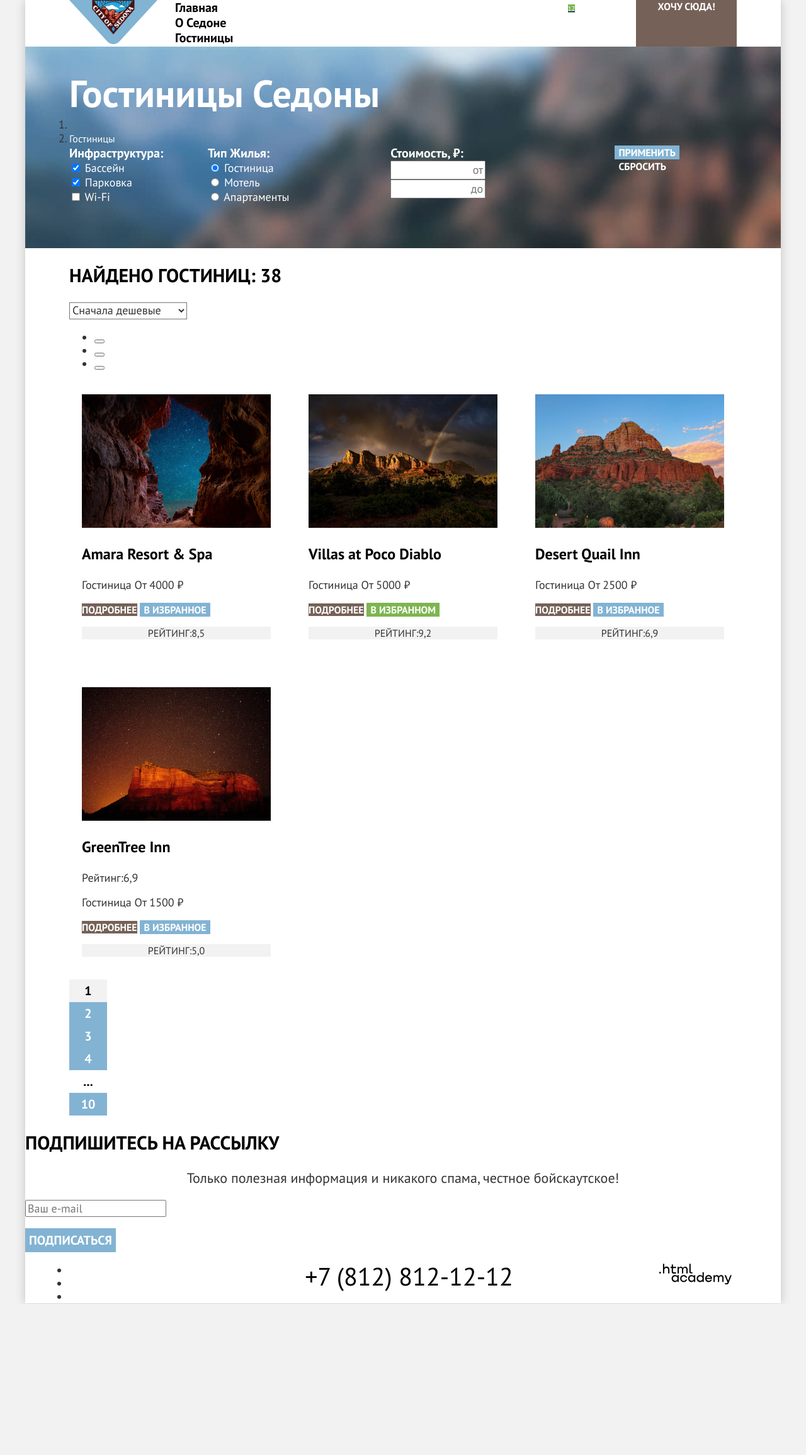
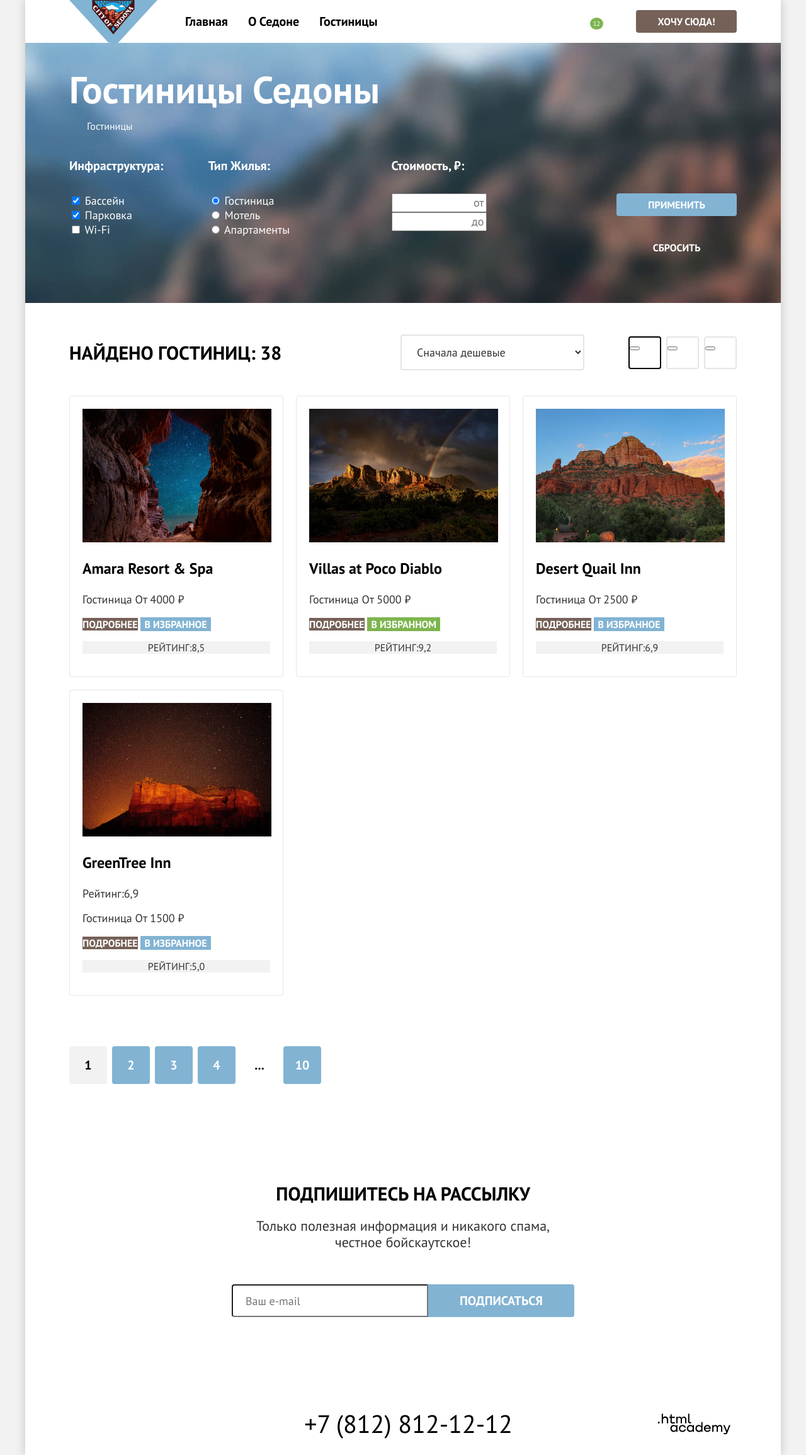
Before and after one commit to htmlacademy-htmlcss/2465693-sedona-39, a plain HTML site: page catalog.html in a window 1280 px wide. Shown: the whole page at 63% size. Before the commit the page ends 2070 px from the top, so only its background shows below. Drawn offline with Linux system fonts and the light colour scheme.

Commit message:
Сетки компонентов на флексах

```diff
--- a/catalog.html
+++ b/catalog.html
@@ -30,7 +30,7 @@
               <a class="navigation-link navigation-link-current" href="#" aria-current="page">Гостиницы</a>
             </li>
           </ul>
-          <ul class="navigation-list navigation-user">
+          <ul class="navigation-user">
             <li class="navigation-user-item">
               <a class="navigation-user-link" href="#"><span class="visually-hidden">Поиск</span></a>
             </li>
@@ -43,7 +43,7 @@
           </ul>
         </nav>
         <!--Переход по ссылке Я хочу! переходит на главную страницу со скролингом к якорю установленному на секции поиск гостиницы -->
-        <a class="navigation-user-link button" href="index.html#search">Хочу сюда!</a>
+        <a class="navigation-button button" href="index.html#search">Хочу сюда!</a>
       </header>
       <main class="main-inner main-container" data-test="main">
         <div class="wrap">
@@ -120,15 +120,15 @@
               </fieldset>
               <!--кнопка с типом submit выполняет выборку по заданным критериям, с типом reset выполняет сброс на параметры по умолчанию-->
               <div class="filter-submit-button">
-                <button class="button button-submit" type="submit">Применить</button>
-                <button class="button no-border" type="reset">Сбросить</button>
+                <button class="button button-submit button-filter" type="submit">Применить</button>
+                <button class="button no-border button-filter" type="reset">Сбросить</button>
               </div>
             </form>
           </section>
         </div>
         <section class="catalog" data-test="catalog">
           <div class="title-sort-view">
-            <h2 class="catalog-title title-dark">Найдено гостиниц: <span class="find-hotels-result">38</span></h2>
+            <h2 class="title catalog-title title-dark">Найдено гостиниц: <span class="find-hotels-result">38</span></h2>
             <!--блок сортировки -->
             <select class="select-control" aria-label="Сортировка">
               <option value="low-cost">Сначала дешевые</option>
@@ -137,15 +137,15 @@
             </select>
             <!--блок выбора отображения результата поиска (список, карточки, подробно). Исполнение кнопкой, т.к. переход на другую страницу не выполняется, смена вида выполняется на JS-->
             <ul class="catalog-view-buttons">
-              <li class="catalog-view-item">
+              <li class="catalog-view-item catalog-view-item-current">
                 <button class="catalog-view-button-grid active" type="button"><span class="visually-hidden">Показать
                     карточки</span></button>
               </li>
-              <li>
+              <li class="catalog-view-item">
                 <button class="catalog-view-button-detail active" type="button"><span class="visually-hidden">Показать
                     подробно</span></button>
               </li>
-              <li>
+              <li class="catalog-view-item">
                 <button class="catalog-view-button-list active" type="button"><span class="visually-hidden">Показать
                     список</span></button>
               </li>
@@ -258,14 +258,17 @@
           </ul>
         </section>
         <!--секция Подписка на рассылку-->
-        <section class="subscribe-catalog" data-test="subscribe">
-          <h2 class="title title-dark">Подпишитесь на рассылку</h2>
-          <p class="description">Только полезная информация и никакого спама, честное бойскаутское!</p>
+        <section class="subscribe" data-test="subscribe">
+          <div class="subscribe-wrap">
+            <h2 class="title subscribe-title title-dark">Подпишитесь на рассылку</h2>
+            <p class="description subscribe-description">Только полезная информация и никакого спама, честное
+              бойскаутское!</p>
+          </div>
           <form class="subscribe-form" action="https://echo.htmlacademy.ru/" method="post">
             <label class="visually-hidden" for="e-mail">Введите e-mail</label>
             <input class="subscribe-field" id="e-mail" placeholder="Ваш e-mail" type="email" name="subscribe-field"
               required>
-            <p><button class="subscribe-button" type="submit">Подписаться</button></p>
+            <button class="subscribe-button" type="submit">Подписаться</button>
           </form>
         </section>
       </main>
--- a/styles/styles.css
+++ b/styles/styles.css
@@ -27,7 +27,6 @@ body {
   margin: 0;
   height: 100%;
   background-color: #F2F2F2;
-
 }
 
 .page {
@@ -68,39 +67,59 @@ body {
   width: 140px;
   margin-right: 28px;
   display: block;
+  margin-bottom: -6px;
+
 }
 
 .navigation {
   width: 712px;
-  flex-shrink: 0;
   display: flex;
   margin-right: 20px;
 }
 
 .navigation-list {
-  width: 339px;
+  min-width: 339px;
   margin: 0;
   padding: 0;
-  list-style: none;
+  list-style-type: none;
   margin-right: auto;
+  display: flex;
+  flex-wrap: wrap;
+  justify-content: start;
+  align-items: center;
+  box-sizing: border-box;
 }
 
 .navigation-user {
-  width: 88px;
+  min-width: 89px;
   margin: 0;
   padding: 0;
+  display: flex;
+  align-items: center;
+  flex-wrap: wrap;
+  list-style-type: none;
 }
 
-.navigation-user-link {
-  width: 160px;
-}
+/* .navigation-user-item {
+
+} */
 
 .navigation-link {
   font-size: 20px;
   line-height: 24px;
   font-weight: 700;
   color: #000000;
+  min-width: 44px;
+  min-height: 64px;
   text-decoration: none;
+  padding: 20px 16px;
+}
+
+.navigation-user-link {
+  text-decoration: none;
+  padding: 22px 12px;
+  align-self: center;
+  display: block;
 }
 
 .fav-number {
@@ -109,8 +128,17 @@ body {
   line-height: 10px;
   color: #FFFFFF;
   background-color: #7DB54F;
-  text-decoration: none;
   text-align: center;
+  padding: 3px 5px;
+  border-radius: 50%;
+}
+
+.navigation-button {
+  width: 160px;
+  box-sizing: border-box;
+  align-self: center;
+  padding: 8px 34px;
+  border-radius: 4px;
 }
 
 /*блок hero*/
@@ -121,10 +149,23 @@ body {
   background-repeat: no-repeat;
   background-color: #2e4650;
   padding-top: 51px;
-  padding-right: 371px;
+  padding-right: 70px;
   padding-bottom: 82px;
-  padding-left: 371px;
+  padding-left: 70px;
   margin-bottom: 69px;
+}
+
+.hero-img {
+  display: block;
+  margin: 0 auto;
+}
+
+.advantages-wrap {
+  display: flex;
+  flex-direction: column;
+  gap: 25px;
+  padding: 0 272px;
+  margin-bottom: 90px;
 }
 
 .slogan {
@@ -134,7 +175,7 @@ body {
   color: #000000;
   text-align: center;
   text-transform: uppercase;
-  margin-bottom: 25px;
+  margin: 0;
 }
 
 .description {
@@ -142,20 +183,37 @@ body {
   line-height: 26px;
   font-weight: 400;
   text-align: center;
+  margin: 0;
 }
 
 /*блок преимущества*/
+.advantages {
+  margin-bottom: 64px;
+}
+
 .advantages-list {
   margin: 0;
   padding: 0;
-  list-style: none;
+  list-style-type: none;
   display: flex;
   flex-wrap: wrap;
 }
 
-.advantages-item {
+.advantages-item:not(.advantages-photo) {
   width: 230px;
   padding: 112px 85px;
+  display: flex;
+  flex-direction: column;
+  justify-content: center;
+  align-items: center;
+}
+
+.advantages-item:nth-child(2n):not(.advantages-photo) {
+  background-color: rgba(131, 179, 211, 0.12);
+}
+
+.advantages-item:nth-child(2n+1):not(.advantages-photo) {
+  background-color: rgba(131, 179, 211, 0.2);
 }
 
 .advantages-title {
@@ -164,12 +222,29 @@ body {
   font-weight: 700;
   text-align: center;
   text-transform: uppercase;
+  max-width: 175px;
+  margin: 0;
+  margin-bottom: 62px;
 }
 
-.advantages-photo {
+.advantages-item:first-child,
+.advantages-item:last-child {
   color: #FFFFFF;
   background-color: #82B3D3;
   width: 1200px;
+  display: flex;
+  align-items: center;
+}
+
+.advantages-item:last-child {
+  flex-direction: row-reverse;
+}
+
+.advanteges-text-block {
+  display: flex;
+  flex-direction: column;
+  align-items: center;
+  padding: 102px 85px;
 }
 
 .advantages-img {
@@ -182,14 +257,7 @@ body {
 
 .advantages-description {
   text-align: center;
-}
-
-.item-light {
-  background-color: rgba(131, 179, 211, 0.12);
-}
-
-.item-dark {
-  background-color: rgba(131, 179, 211, 0.2);
+  margin: 0;
 }
 
 .title-dark {
@@ -199,25 +267,48 @@ body {
 /*блок сервис*/
 .service {
   text-align: center;
+  margin-bottom: 96px;
+}
+
+.service-wrap {
+  display: flex;
+  flex-direction: column;
+  gap: 20px;
+  padding: 0 346px;
+  margin-bottom: 64px;
+}
+
+.title {
+  font-size: 30px;
+  font-weight: 700;
+  line-height: 36px;
+  text-align: center;
+  text-transform: uppercase;
+  margin: 0;
 }
 
 .service-list {
   margin: 0;
   padding: 0;
-  list-style: none;
+  list-style-type: none;
   display: flex;
+  flex-wrap: wrap;
 }
 
 .service-item {
   width: 230px;
   padding: 81px 85px;
+  display: flex;
+  flex-direction: column;
+  justify-content: center;
 }
 
-.service-title {
-  font-size: 30px;
-  font-weight: 700;
-  line-height: 36px;
-  text-transform: uppercase;
+.service-item:nth-child(2n) {
+  background-color: rgba(131, 179, 211, 0.12);
+}
+
+.service-item:nth-child(2n+1) {
+  background-color: rgba(131, 179, 211, 0.2);
 }
 
 .service-item-title {
@@ -225,36 +316,80 @@ body {
   font-weight: 700;
   line-height: 28px;
   text-transform: uppercase;
+  margin: 0;
+  margin-bottom: 30px;
+}
+
+.service-item-description {
+  margin: 0;
 }
 
 /*блок поиска*/
 .search-hotel {
   text-align: center;
+  display: flex;
+  flex-direction: column;
+  align-items: center;
+  padding: 0 304px;
+  margin-bottom: 96px;
 }
 
-.title {
-  font-size: 30px;
-  font-weight: 700;
-  line-height: 36px;
-  text-transform: uppercase;
+.search-title {
+  margin-bottom: 20px;
+}
+
+.search-description {
+  margin-bottom: 54px;
 }
 
 .search-hotel-button {
   font-size: 20px;
   line-height: 36px;
+  display: block;
+  padding: 8px 50px;
+  border-radius: 4px;
+  box-sizing: border-box;
+  min-width: 376px;
 }
 
 /*блок рассылки*/
 .subscribe {
+  padding-top: 96px;
+  padding-right: 70px;
+  padding-bottom: 104px;
+  padding-left: 70px;
+  margin-bottom: 45px;
+}
+
+.subscribe-wrap {
+  display: flex;
+  flex-direction: column;
+  align-items: center;
+  margin: 0 auto;
+  /* padding: 0 362px; */
+  width: 475px;
+
+}
+
+.subscribe-title {
+  margin-bottom: 20px;
+}
+
+.subscribe-description {
+  margin-bottom: 54px;
+}
+
+.subscribe-main {
   color: #FFFFFF;
   background-image: url("../images/background-subscribe.jpg");
   background-size: cover;
   background-repeat: no-repeat;
   background-color: #82B3D3;
-  padding-top: 96px;
-  padding-right: 258px;
-  padding-bottom: 104px;
-  padding-left: 258px;
+}
+
+.subscribe-form {
+  display: flex;
+  padding: 0 258px;
 }
 
 .subscribe-button {
@@ -266,7 +401,11 @@ body {
   background-color: #82b3d3;
   text-transform: uppercase;
   text-align: center;
+  box-sizing: border-box;
+  min-width: 232px;
+  padding: 8px 50px;
   border: 0;
+  border-radius: 0 4px 4px 0;
 }
 
 .subscribe-field {
@@ -274,6 +413,11 @@ body {
   font-size: inherit;
   font-weight: inherit;
   line-height: inherit;
+  box-sizing: border-box;
+  width: 452px;
+  height: 52px;
+  padding: 14px 20px;
+  border-radius: 4px 0 0 4px;
 }
 
 .page-footer {
@@ -284,13 +428,18 @@ body {
   width: 1060px;
   margin: 0 auto;
   display: flex;
+  align-items: center;
+  margin-bottom: 30px;
 }
 
 .social-list {
   margin: 0;
   padding: 0;
+  list-style-type: none;
+  display: flex;
   width: 142px;
   margin-right: 41px;
+
 }
 
 /*стилизация номера телефона*/
@@ -301,15 +450,18 @@ body {
   color: #000000;
   text-decoration: none;
   width: 333px;
-  padding-right: 190px;
-  padding-left: 190px;
+  display: block;
+  padding-right: 189px;
+  padding-left: 189px;
   margin-right: 41px;
 }
 
 .about-link {
   width: 115px;
+  height: 33px;
   background-image: url("../images/logo-htmlacademy.svg");
   background-repeat: no-repeat;
+  display: block;
 }
 
 /*фон для секции фильтров*/
@@ -318,7 +470,6 @@ body {
   background-size: cover;
   background-repeat: no-repeat;
   background-color: #82B3D3;
-  padding-top: 35px;
   padding-right: 70px;
   padding-bottom: 70px;
   padding-left: 70px;
@@ -327,6 +478,7 @@ body {
 .inner-header {
   width: 1060px;
   margin: 0 auto;
+  margin-bottom: 40px;
 }
 
 /*хлебные крошки*/
@@ -336,12 +488,17 @@ body {
   line-height: 78px;
   color: #FFFFFF;
   margin: 0;
-  padding: 0;
+  margin-bottom: 8px;
+  padding-top: 35px;
 }
 
 .breadcrumbs {
   margin: 0;
   padding: 0;
+  list-style-type: none;
+  display: flex;
+  flex-wrap: wrap;
+  gap: 28px;
 }
 
 .breadcrumbs-link {
@@ -375,7 +532,7 @@ body {
 .catalog-filter-list {
   margin: 0;
   padding: 0;
-  list-style: none;
+  list-style-type: none;
 }
 
 .catalog-filter-title {
@@ -383,6 +540,7 @@ body {
   font-weight: 700;
   line-height: 24px;
   padding: 0;
+  margin-bottom: 32px;
 }
 
 .control {
@@ -407,9 +565,29 @@ body {
   margin-right: 70px;
 }
 
+.filter-submit-button {
+  display: flex;
+  flex-direction: column;
+  gap: 32px;
+  padding-top: 56px;
+}
+
+.button-filter {
+  width: 191px;
+  padding: 8px 50px;
+  border-radius: 4px;
+}
+
 .no-border {
   background-color: #ffffff00;
   border: 0;
+}
+
+.title-sort-view {
+  display: flex;
+  flex-wrap: wrap;
+  align-items: center;
+  margin-bottom: 40px;
 }
 
 .select-control {
@@ -419,18 +597,51 @@ body {
   line-height: inherit;
   color: inherit;
   background-color: inherit;
+  min-width: 292px;
+  padding-top: 14px;
+  padding-bottom: 14px;
+  padding-left: 20px;
+  margin-right: 70px;
+  margin-left: auto;
+  border: 2px solid #E5E5E5;
+  border-radius: 4px;
 }
 
 .catalog {
   width: 1060px;
   margin: 0 auto;
+  padding-top: 50px;
+  padding-bottom: 60px;
 }
 
 .catalog-title {
   font-size: 30px;
   font-weight: 700;
   line-height: 36px;
+  text-align: left;
   text-transform: uppercase;
+}
+
+.catalog-view-buttons {
+  display: flex;
+  flex-wrap: wrap;
+  justify-content: end;
+  gap: 8px;
+  min-width: 160px;
+  list-style-type: none;
+  margin: 0;
+  padding: 0;
+}
+
+.catalog-view-item {
+  width: 48px;
+  height: 48px;
+  border: 2px solid #E5E5E5;
+  border-radius: 4px;
+}
+
+.catalog-view-item-current {
+  border: 2px solid #000000;
 }
 
 /*стилизация карточек каталога*/
@@ -440,12 +651,16 @@ body {
   gap: 20px;
   margin: 0;
   padding: 0;
-  list-style: none;
+  list-style-type: none;
+  margin-bottom: 80px;
 }
 
 .hotel-item {
-  width: 300px;
+  width: 340px;
   padding: 20px;
+  border: 1px solid #E6E6E6;
+  border-radius: 4px;
+  box-sizing: border-box;
 }
 
 .hotel-card-title {
@@ -484,7 +699,9 @@ body {
 .pagination {
   margin: 0;
   padding: 0;
-  list-style: none;
+  list-style-type: none;
+  display: flex;
+  gap: 8px;
 }
 
 .pagination-link {
@@ -496,7 +713,10 @@ body {
   text-decoration: none;
   background-color: #82B3D3;
   display: block;
-  width: 60px;
+  box-sizing: border-box;
+  padding: 12px 18px;
+  min-width: 60px;
+  border-radius: 4px;
 }
 
 .pagination-current {
```
Also changed, not shown: index.html (+31 -16 lines).
